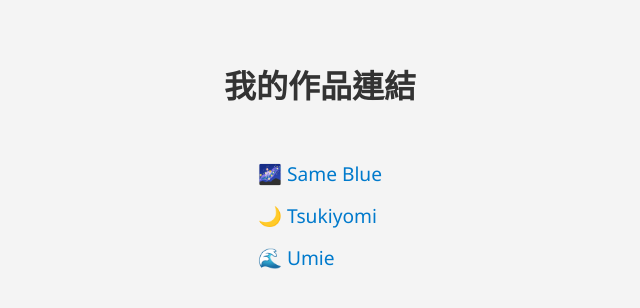
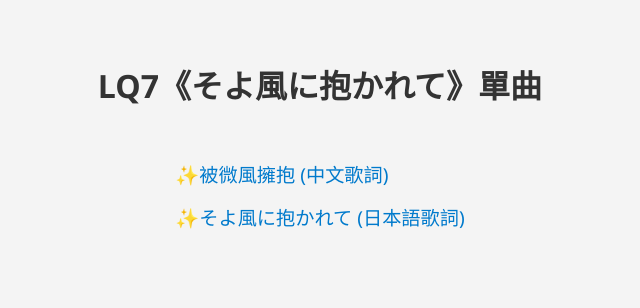
Before and after one commit to LQChou/mujica, a plain HTML site: page index.html in a window 1280 px wide. Shown: the whole page, without its empty margins (320-960 px from the left). Drawn offline with Linux system fonts and the light colour scheme.

Commit message:
Update index.html

```diff
--- a/index.html
+++ b/index.html
@@ -35,11 +35,10 @@
   </style>
 </head>
 <body>
-  <h1>我的作品連結</h1>
+  <h1>LQ7《そよ風に抱かれて》單曲</h1>
   <ul>
-    <li><a href="sameblue.html">🌌 Same Blue</a></li>
-    <li><a href="tsukiyomi.html">🌙 Tsukiyomi</a></li>
-    <li><a href="umie.html">🌊 Umie</a></li>
+    <li><a href="soyokaze_zhtw.html">✨被微風擁抱 (中文歌詞)</a></li>
+    <li><a href="tsukiyomi.html">✨そよ風に抱かれて (日本語歌詞)</a></li>
   </ul>
 </body>
 </html>
```
